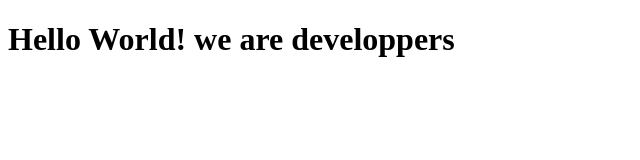
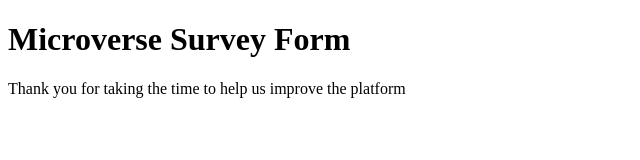
Before and after one commit to toliboff/tolib-and-kossi, a plain HTML site: page index.html in a window 1280 px wide. Shown: the whole page, without its empty margins (0-640 px from the left). Drawn offline with Linux system fonts and the light colour scheme.

Commit message:
added header and p element

```diff
--- a/index.html
+++ b/index.html
@@ -2,14 +2,15 @@
 <html lang="en">
   <head>
     <meta charset="UTF-8">
-    <title>Fork Me! FCC: Test Suite Template</title>
+    <title>Microverse Survey Form</title>
     <link rel="stylesheet" href="css/style.css">
   </head>
 
   <body>
     <script src="https://cdn.freecodecamp.org/testable-projects-fcc/v1/bundle.js"></script>
 
-   <h1> Hello World! we are developpers</h1>
+   <h1 id="title"> Microverse Survey Form</h1>
+   <p id="description">Thank you for taking the time to help us improve the platform</p>
     <script  src="js/index.js"></script>
   </body>
 </html>
```
